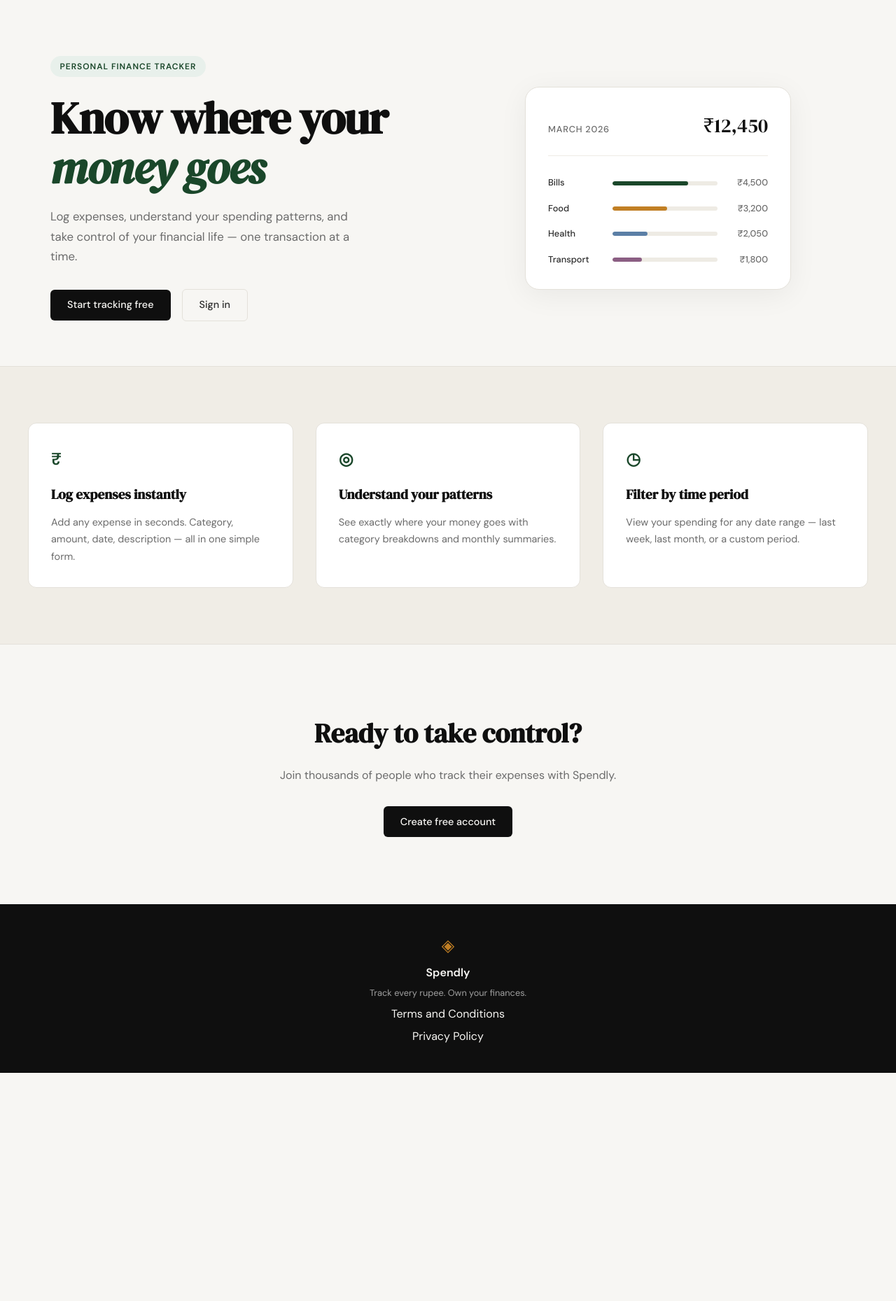
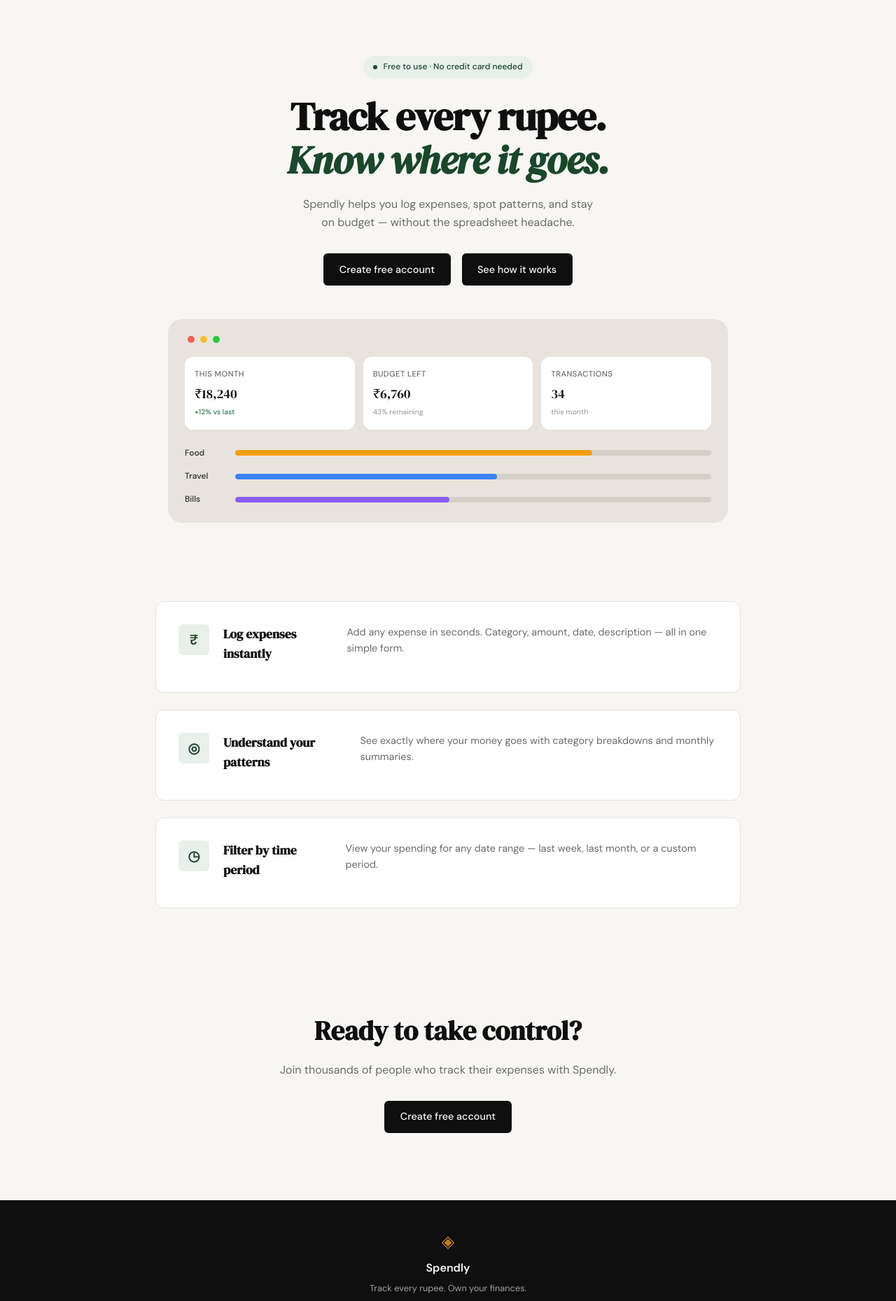
Before and after one commit to kahuja33/expense_tracker, a Flask app: page / in a window 1280 px wide. Shown: the part 61-1920 px from the top of the page at 70% size. Before the commit the page ends 1594 px from the top, so only its background shows below. Run offline with Flask 3, Linux system fonts and the light colour scheme.

Commit message:
landing: redesign hero section to match mockup

```diff
--- a/static/css/style.css
+++ b/static/css/style.css
@@ -124,47 +124,53 @@ a { color: inherit; text-decoration: none; }
 /* ------------------------------------------------------------------ */
 
 .hero {
-    padding: 5rem 2rem 4rem;
-    display: grid;
-    grid-template-columns: 1fr 1fr;
-    gap: 4rem;
-    align-items: center;
-    max-width: var(--max-width);
+    padding: 5rem 2rem 3rem;
+    text-align: center;
+}
+
+.hero-content {
+    max-width: 640px;
     margin: 0 auto;
 }
 
 .hero-badge {
-    display: inline-block;
+    display: inline-flex;
+    align-items: center;
+    gap: 0.5rem;
     background: var(--accent-light);
     color: var(--accent);
     font-size: 0.75rem;
-    font-weight: 600;
-    letter-spacing: 0.08em;
-    text-transform: uppercase;
-    padding: 0.35rem 0.85rem;
+    font-weight: 500;
+    padding: 0.4rem 0.9rem;
     border-radius: 999px;
     margin-bottom: 1.5rem;
 }
 
+.badge-dot {
+    width: 6px;
+    height: 6px;
+    background: var(--accent);
+    border-radius: 50%;
+}
+
 .hero-title {
     font-family: var(--font-display);
-    font-size: clamp(2.5rem, 5vw, 4rem);
+    font-size: clamp(2.5rem, 5vw, 3.5rem);
     line-height: 1.1;
     letter-spacing: -0.02em;
     color: var(--ink);
     margin-bottom: 1.25rem;
 }
 
-.hero-title em {
+.title-teal {
+    color: var(--accent);
     font-style: italic;
-    color: var(--accent);
 }
 
 .hero-subtitle {
-    font-size: 1.05rem;
+    font-size: 1rem;
     color: var(--ink-muted);
-    line-height: 1.7;
-    max-width: 460px;
+    line-height: 1.6;
     margin-bottom: 2rem;
 }
 
@@ -172,89 +178,132 @@ a { color: inherit; text-decoration: none; }
     display: flex;
     gap: 1rem;
     align-items: center;
-}
-
-/* ------------------------------------------------------------------ */
-/* Mock card (hero visual)                                             */
-/* ------------------------------------------------------------------ */
-
-.hero-visual {
-    display: flex;
     justify-content: center;
 }
 
-.mock-card {
-    background: var(--paper-card);
-    border: 1px solid var(--border);
-    border-radius: var(--radius-lg);
-    padding: 2rem;
-    width: 100%;
-    max-width: 380px;
-    box-shadow: 0 8px 40px rgba(0,0,0,0.06);
+.btn-black {
+    display: inline-block;
+    background: var(--ink);
+    color: var(--paper);
+    padding: 0.7rem 1.4rem;
+    border-radius: var(--radius-sm);
+    font-family: var(--font-body);
+    font-size: 0.9rem;
+    font-weight: 500;
+    cursor: pointer;
+    border: none;
+    transition: background 0.2s;
+    text-decoration: none;
 }
 
-.mock-card-header {
-    display: flex;
-    justify-content: space-between;
-    align-items: baseline;
-    margin-bottom: 1.75rem;
-    padding-bottom: 1.25rem;
-    border-bottom: 1px solid var(--border-soft);
+.btn-black:hover { background: var(--ink-soft); }
+
+/* ------------------------------------------------------------------ */
+/* App showcase                                                        */
+/* ------------------------------------------------------------------ */
+
+.app-showcase {
+    padding: 0 2rem 3rem;
 }
 
-.mock-label {
-    font-size: 0.8rem;
+.app-preview {
+    background: #e8e4dd;
+    border-radius: var(--radius-lg);
+    padding: 1.5rem;
+    max-width: 800px;
+    margin: 0 auto;
+}
+
+.preview-header {
+    display: flex;
+    gap: 0.5rem;
+    margin-bottom: 1.25rem;
+    padding-left: 0.25rem;
+}
+
+.traffic-dot {
+    width: 10px;
+    height: 10px;
+    border-radius: 50%;
+}
+
+.traffic-dot.red { background: #ff5f57; }
+.traffic-dot.yellow { background: #ffbd2e; }
+.traffic-dot.green { background: #28c840; }
+
+.preview-stats {
+    display: grid;
+    grid-template-columns: repeat(3, 1fr);
+    gap: 0.75rem;
+    margin-bottom: 1.5rem;
+}
+
+.stat-card {
+    background: var(--paper-card);
+    border-radius: var(--radius-md);
+    padding: 1rem 0.875rem;
+    display: flex;
+    flex-direction: column;
+    gap: 0.25rem;
+}
+
+.stat-label {
+    font-size: 0.7rem;
     font-weight: 500;
     color: var(--ink-muted);
     text-transform: uppercase;
-    letter-spacing: 0.06em;
+    letter-spacing: 0.04em;
 }
 
-.mock-total {
+.stat-value {
     font-family: var(--font-display);
-    font-size: 1.75rem;
+    font-size: 1.15rem;
     color: var(--ink);
 }
 
-.mock-bars { display: flex; flex-direction: column; gap: 1rem; }
+.stat-change {
+    font-size: 0.65rem;
+    font-weight: 500;
+}
 
-.mock-bar-row {
+.stat-change.positive { color: #2d7a4f; }
+.stat-change.muted { color: var(--ink-faint); }
+
+.preview-chart {
+    display: flex;
+    flex-direction: column;
+    gap: 0.875rem;
+}
+
+.chart-row {
     display: grid;
-    grid-template-columns: 80px 1fr 60px;
+    grid-template-columns: 60px 1fr;
     align-items: center;
     gap: 0.75rem;
 }
 
-.mock-cat {
-    font-size: 0.8rem;
+.chart-label {
+    font-size: 0.75rem;
     font-weight: 500;
     color: var(--ink-soft);
 }
 
-.mock-bar-track {
-    height: 6px;
-    background: var(--border-soft);
+.chart-bar-track {
+    height: 8px;
+    background: #d4cfc7;
     border-radius: 999px;
     overflow: hidden;
 }
 
-.mock-bar {
+.chart-bar {
     height: 100%;
-    background: var(--accent);
     border-radius: 999px;
     transition: width 0.6s ease;
 }
 
-.mock-bar-2 { background: var(--accent-2); }
-.mock-bar-3 { background: #5b7fa6; }
-.mock-bar-4 { background: #8b5e83; }
-
-.mock-amt {
-    font-size: 0.8rem;
-    font-weight: 500;
-    color: var(--ink-muted);
-    text-align: right;
-}
+.bar-food { background: #f59e0b; }
+.bar-travel { background: #3b82f6; }
+.bar-bills { background: #8b5cf6; }
 
 /* ------------------------------------------------------------------ */
 /* Buttons                                                             */
@@ -300,18 +349,15 @@ a { color: inherit; text-decoration: none; }
 /* ------------------------------------------------------------------ */
 
 .features {
-    background: var(--paper-warm);
-    border-top: 1px solid var(--border);
-    border-bottom: 1px solid var(--border);
-    padding: 5rem 2rem;
+    padding: 4rem 2rem;
+    max-width: 900px;
+    margin: 0 auto;
 }
 
 .features-inner {
-    max-width: var(--max-width);
-    margin: 0 auto;
-    display: grid;
-    grid-template-columns: repeat(3, 1fr);
-    gap: 2rem;
+    display: flex;
+    flex-direction: column;
+    gap: 1.5rem;
 }
 
 .feature-card {
@@ -319,26 +365,40 @@ a { color: inherit; text-decoration: none; }
     border: 1px solid var(--border);
     border-radius: var(--radius-md);
     padding: 2rem;
+    display: flex;
+    align-items: flex-start;
+    gap: 1.25rem;
+}
+
+.feature-icon-wrap {
+    flex-shrink: 0;
+    width: 44px;
+    height: 44px;
+    display: flex;
+    align-items: center;
+    justify-content: center;
+    background: var(--accent-light);
+    border-radius: var(--radius-sm);
 }
 
 .feature-icon {
-    font-size: 1.5rem;
+    font-size: 1.25rem;
     color: var(--accent);
-    margin-bottom: 1rem;
     font-weight: 700;
 }
 
 .feature-title {
     font-family: var(--font-display);
-    font-size: 1.2rem;
+    font-size: 1.1rem;
     color: var(--ink);
-    margin-bottom: 0.75rem;
+    margin-bottom: 0.5rem;
 }
 
 .feature-body {
     font-size: 0.9rem;
     color: var(--ink-muted);
-    line-height: 1.7;
+    line-height: 1.6;
+    margin: 0;
 }
 
 /* ------------------------------------------------------------------ */
@@ -346,7 +406,7 @@ a { color: inherit; text-decoration: none; }
 /* ------------------------------------------------------------------ */
 
 .cta-section {
-    padding: 6rem 2rem;
+    padding: 5rem 2rem 6rem;
     text-align: center;
 }
 
@@ -359,7 +419,7 @@ a { color: inherit; text-decoration: none; }
     font-family: var(--font-display);
     font-size: clamp(1.75rem, 3vw, 2.5rem);
     color: var(--ink);
-    margin-bottom: 1rem;
+    margin-bottom: 0.75rem;
 }
 
 .cta-body {
--- a/templates/landing.html
+++ b/templates/landing.html
@@ -5,56 +5,67 @@
 {% block content %}
 
 <section class="hero">
-    <div class="hero-inner">
-        <div class="hero-badge">Personal Finance Tracker</div>
+    <div class="hero-content">
+        <div class="hero-badge">
+            <span class="badge-dot"></span>
+            Free to use · No credit card needed
+        </div>
         <h1 class="hero-title">
-            Know where your<br>
-            <em>money goes</em>
+            Track every rupee.<br>
+            <span class="title-teal">Know where it goes.</span>
         </h1>
         <p class="hero-subtitle">
-            Log expenses, understand your spending patterns,
-            and take control of your financial life —
-            one transaction at a time.
+            Spendly helps you log expenses, spot patterns, and stay<br>
+            on budget — without the spreadsheet headache.
         </p>
         <div class="hero-actions">
-            <a href="{{ url_for('register') }}" class="btn-primary">Start tracking free</a>
-            <a href="{{ url_for('login') }}" class="btn-ghost">Sign in</a>
+            <a href="{{ url_for('register') }}" class="btn-black">Create free account</a>
+            <a href="{{ url_for('login') }}" class="btn-black">See how it works</a>
         </div>
     </div>
-    <div class="hero-visual">
-        <div class="mock-card">
-            <div class="mock-card-header">
-                <span class="mock-label">March 2026</span>
-                <span class="mock-total">₹12,450</span>
+</section>
+
+<section class="app-showcase">
+    <div class="app-preview">
+        <div class="preview-header">
+            <span class="traffic-dot red"></span>
+            <span class="traffic-dot yellow"></span>
+            <span class="traffic-dot green"></span>
+        </div>
+        <div class="preview-stats">
+            <div class="stat-card">
+                <span class="stat-label">This month</span>
+                <span class="stat-value">₹18,240</span>
+                <span class="stat-change positive">+12% vs last</span>
             </div>
-            <div class="mock-bars">
-                <div class="mock-bar-row">
-                    <span class="mock-cat">Bills</span>
-                    <div class="mock-bar-track">
-                        <div class="mock-bar" style="width: 72%"></div>
-                    </div>
-                    <span class="mock-amt">₹4,500</span>
+            <div class="stat-card">
+                <span class="stat-label">Budget left</span>
+                <span class="stat-value">₹6,760</span>
+                <span class="stat-change muted">43% remaining</span>
+            </div>
+            <div class="stat-card">
+                <span class="stat-label">Transactions</span>
+                <span class="stat-value">34</span>
+                <span class="stat-change muted">this month</span>
+            </div>
+        </div>
+        <div class="preview-chart">
+            <div class="chart-row">
+                <span class="chart-label">Food</span>
+                <div class="chart-bar-track">
+                    <div class="chart-bar bar-food" style="width: 75%"></div>
                 </div>
-                <div class="mock-bar-row">
-                    <span class="mock-cat">Food</span>
-                    <div class="mock-bar-track">
-                        <div class="mock-bar mock-bar-2" style="width: 52%"></div>
-                    </div>
-                    <span class="mock-amt">₹3,200</span>
+            </div>
+            <div class="chart-row">
+                <span class="chart-label">Travel</span>
+                <div class="chart-bar-track">
+                    <div class="chart-bar bar-travel" style="width: 55%"></div>
                 </div>
-                <div class="mock-bar-row">
-                    <span class="mock-cat">Health</span>
-                    <div class="mock-bar-track">
-                        <div class="mock-bar mock-bar-3" style="width: 33%"></div>
-                    </div>
-                    <span class="mock-amt">₹2,050</span>
-                </div>
-                <div class="mock-bar-row">
-                    <span class="mock-cat">Transport</span>
-                    <div class="mock-bar-track">
-                        <div class="mock-bar mock-bar-4" style="width: 28%"></div>
-                    </div>
-                    <span class="mock-amt">₹1,800</span>
+            </div>
+            <div class="chart-row">
+                <span class="chart-label">Bills</span>
+                <div class="chart-bar-track">
+                    <div class="chart-bar bar-bills" style="width: 45%"></div>
                 </div>
             </div>
         </div>
@@ -64,17 +75,23 @@
 <section class="features">
     <div class="features-inner">
         <div class="feature-card">
-            <div class="feature-icon">₹</div>
+            <div class="feature-icon-wrap">
+                <span class="feature-icon">₹</span>
+            </div>
             <h3 class="feature-title">Log expenses instantly</h3>
             <p class="feature-body">Add any expense in seconds. Category, amount, date, description — all in one simple form.</p>
         </div>
         <div class="feature-card">
-            <div class="feature-icon">◎</div>
+            <div class="feature-icon-wrap">
+                <span class="feature-icon">◎</span>
+            </div>
             <h3 class="feature-title">Understand your patterns</h3>
             <p class="feature-body">See exactly where your money goes with category breakdowns and monthly summaries.</p>
         </div>
         <div class="feature-card">
-            <div class="feature-icon">◷</div>
+            <div class="feature-icon-wrap">
+                <span class="feature-icon">◷</span>
+            </div>
             <h3 class="feature-title">Filter by time period</h3>
             <p class="feature-body">View your spending for any date range — last week, last month, or a custom period.</p>
         </div>
@@ -85,7 +102,7 @@
     <div class="cta-inner">
         <h2 class="cta-title">Ready to take control?</h2>
         <p class="cta-body">Join thousands of people who track their expenses with Spendly.</p>
-        <a href="{{ url_for('register') }}" class="btn-primary">Create free account</a>
+        <a href="{{ url_for('register') }}" class="btn-black">Create free account</a>
     </div>
 </section>
 
```
